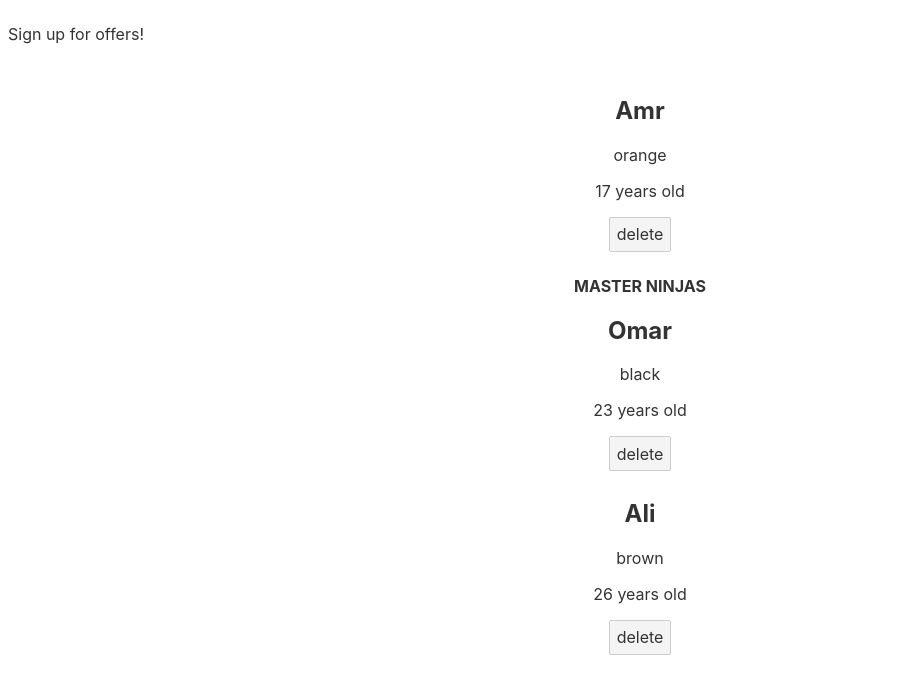
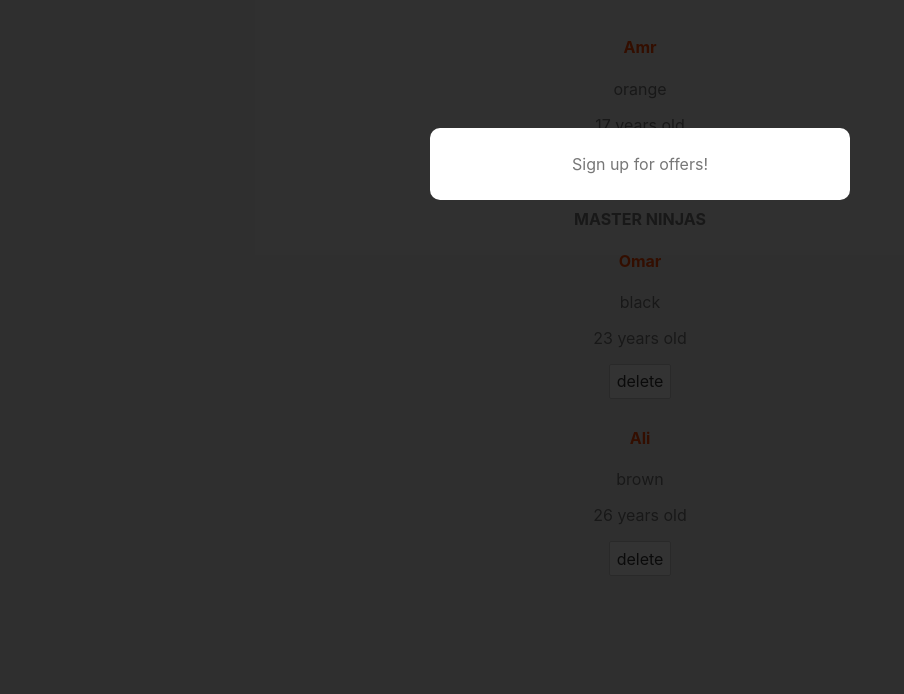
Before and after one commit to Omar125Radwan/myproject, a Svelte app: page / in a window 1280 px wide. Shown: the top 694 px of the page, without its empty margins (0-904 px from the left). Built offline with nearby package versions, Linux system fonts and the light colour scheme.

Commit message:
css & conditional classes

```diff
--- a/public/global.css
+++ b/public/global.css
@@ -61,3 +61,20 @@
 button:focus {
 	border-color: #666;
 }
+
+
+/* extra styles */
+
+body {
+	color: #777;
+	background-color: #eee;
+	padding: 0;
+	margin: 0;
+}
+
+h4 {
+	color: orangered;
+}
+button {
+	background: white;
+}
--- a/src/App.svelte
+++ b/src/App.svelte
@@ -20,7 +20,7 @@
 			{#if person.beltColor === 'black'}
 				<p><strong>MASTER NINJAS</strong></p>
 			{/if}
-			<h2>{person.name}</h2>
+			<h4>{person.name}</h4>
 			<p>{person.beltColor}</p>
 			<p>{person.age} years old</p>
 			<button on:click={() => handleClick(person.id)}>delete</button>
--- a/src/Modal.svelte
+++ b/src/Modal.svelte
@@ -1,9 +1,10 @@
 <script>
   let showModal = true;
+  let isPromo = false;
 </script>
 
 {#if showModal}
-<div class="backdrop">
+<div class="backdrop" class:promo={isPromo}>
   <div class="modal">
     <p>Sign up for offers!</p>
   </div>
@@ -11,5 +12,22 @@
 {/if}
 
 <style>
-
+  .backdrop {
+    width: 100%;
+    height: 100%;
+    position: fixed;
+    background: rgba(0, 0, 0, 0.8);
+  }
+  .modal {
+    padding: 10px;
+    border-radius: 10px;
+    max-width: 400px;
+    margin: 10% auto;
+    text-align: center;
+    background: #fff;
+  }
+  .promo .modal {
+    background-color: crimson;
+    color: #fff;
+  }
 </style>
```
